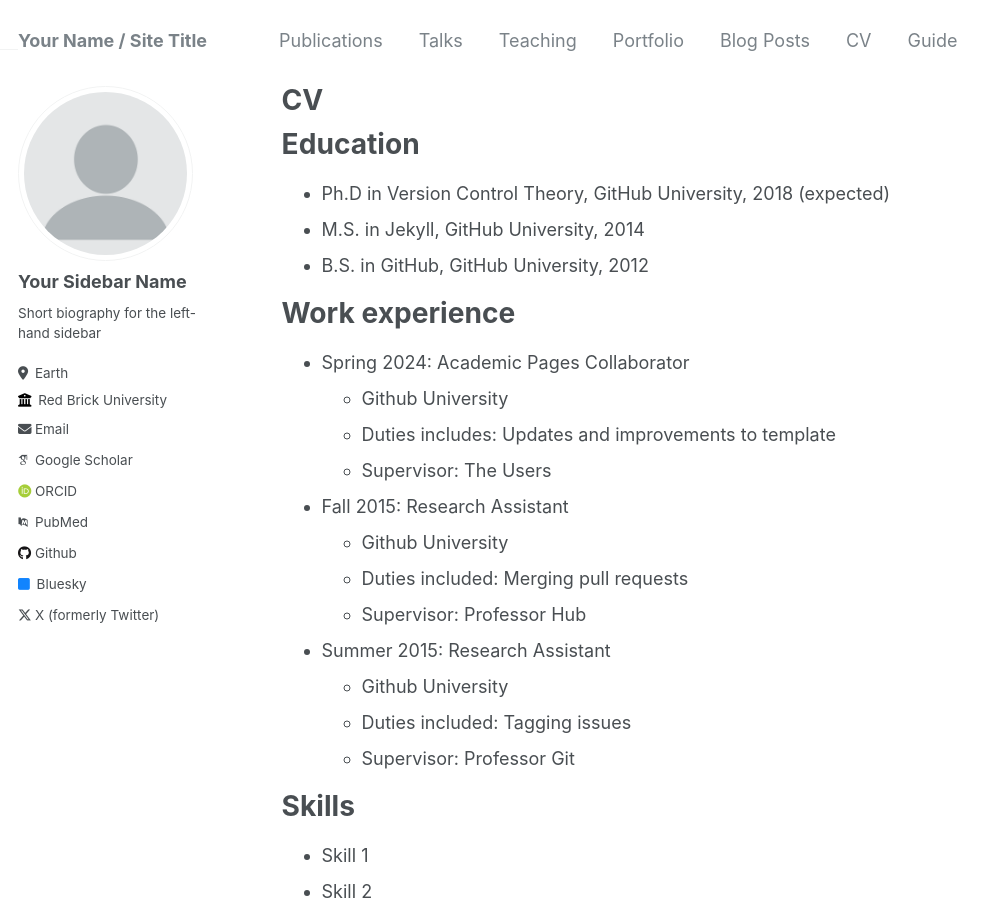
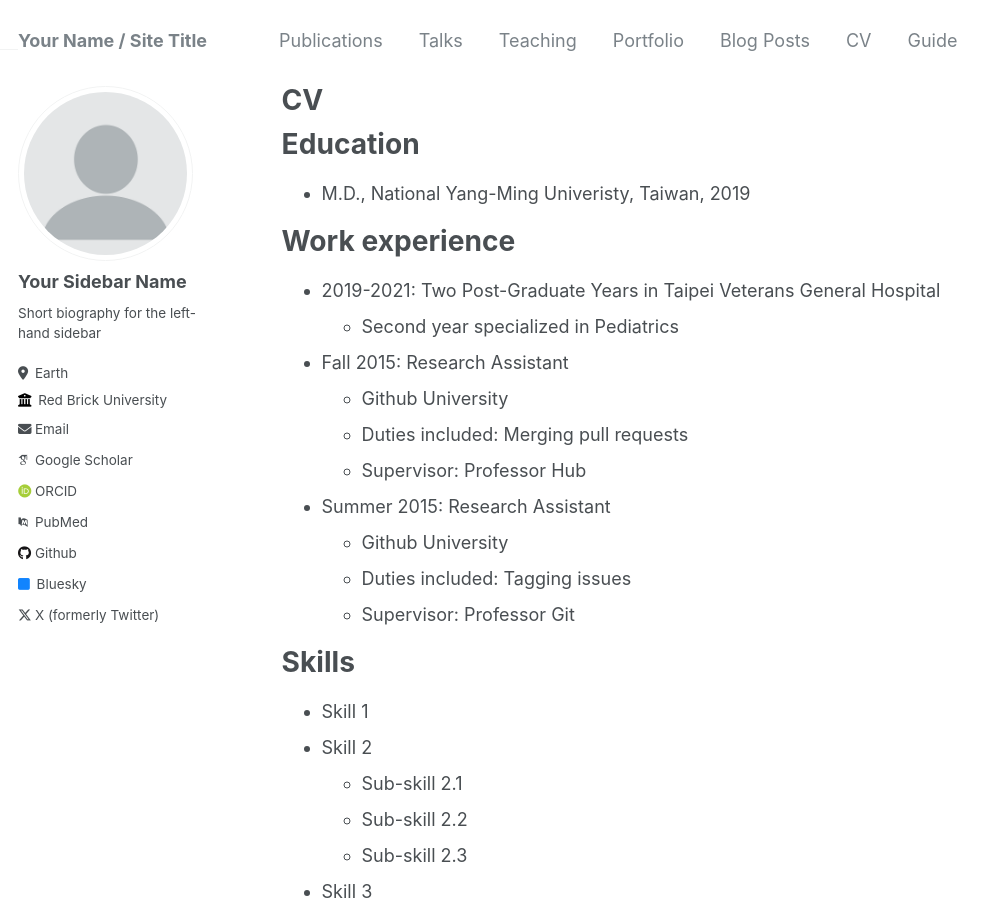
Before and after one commit to nfwya/nfwya, a Jekyll site: the page built from _pages/cv.md, in a window 1280 px wide and 900 px high. Shown: the whole window, without its empty margins (0-1002 px from the left). Built offline with Jekyll 4.4.1, drawn with Linux system fonts in a browser that asks for light colours; some web fonts are replaced.

Commit message:
very little edit on CV

```diff
--- a/_pages/cv.md
+++ b/_pages/cv.md
@@ -11,16 +11,12 @@ redirect_from:
 
 Education
 ======
-* Ph.D in Version Control Theory, GitHub University, 2018 (expected)
-* M.S. in Jekyll, GitHub University, 2014
-* B.S. in GitHub, GitHub University, 2012
+* M.D., National Yang-Ming Univeristy, Taiwan, 2019
 
 Work experience
 ======
-* Spring 2024: Academic Pages Collaborator
-  * Github University
-  * Duties includes: Updates and improvements to template
-  * Supervisor: The Users
+* 2019-2021: Two Post-Graduate Years in Taipei Veterans General Hospital
+  * Second year specialized in Pediatrics
 
 * Fall 2015: Research Assistant
   * Github University
```
